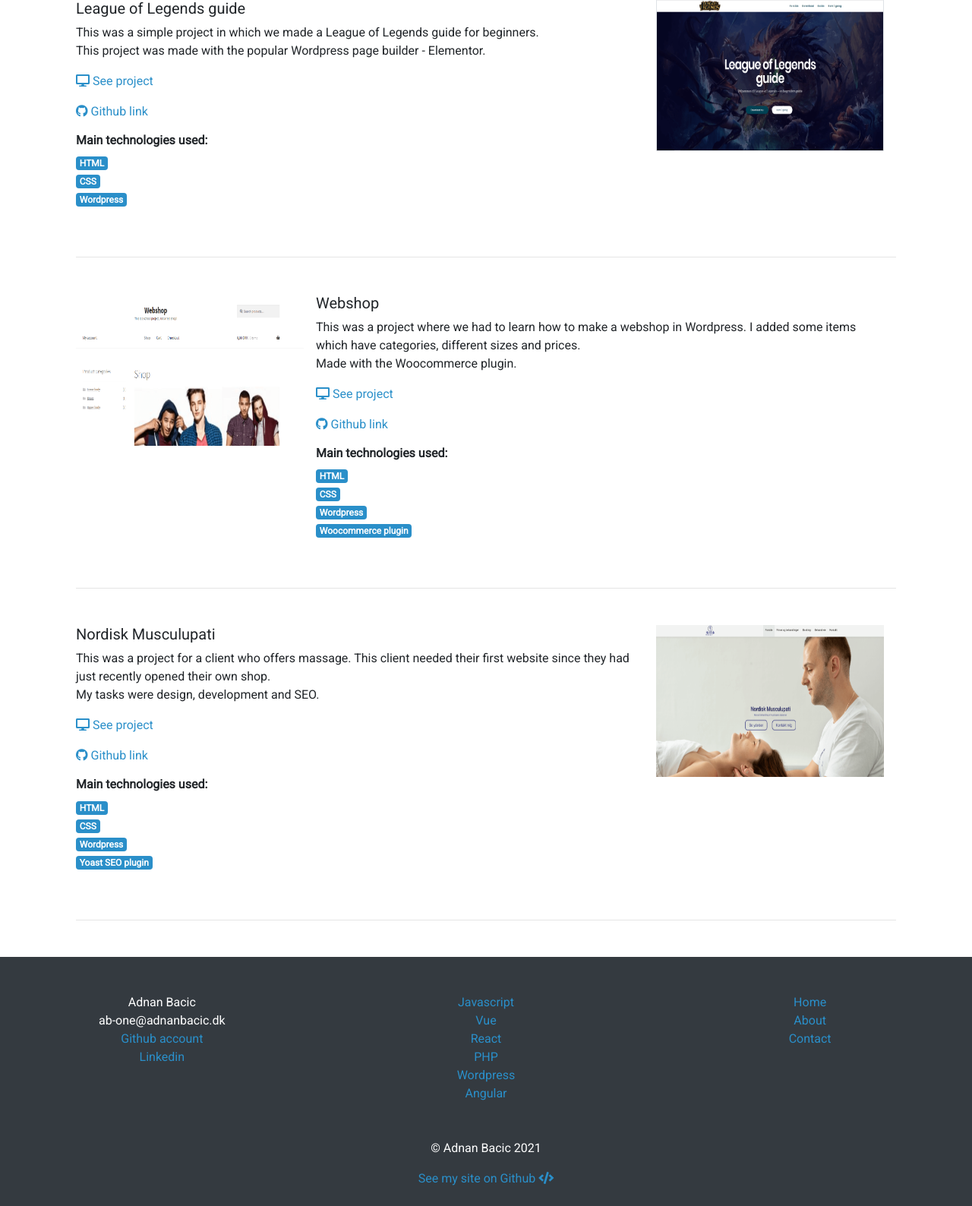
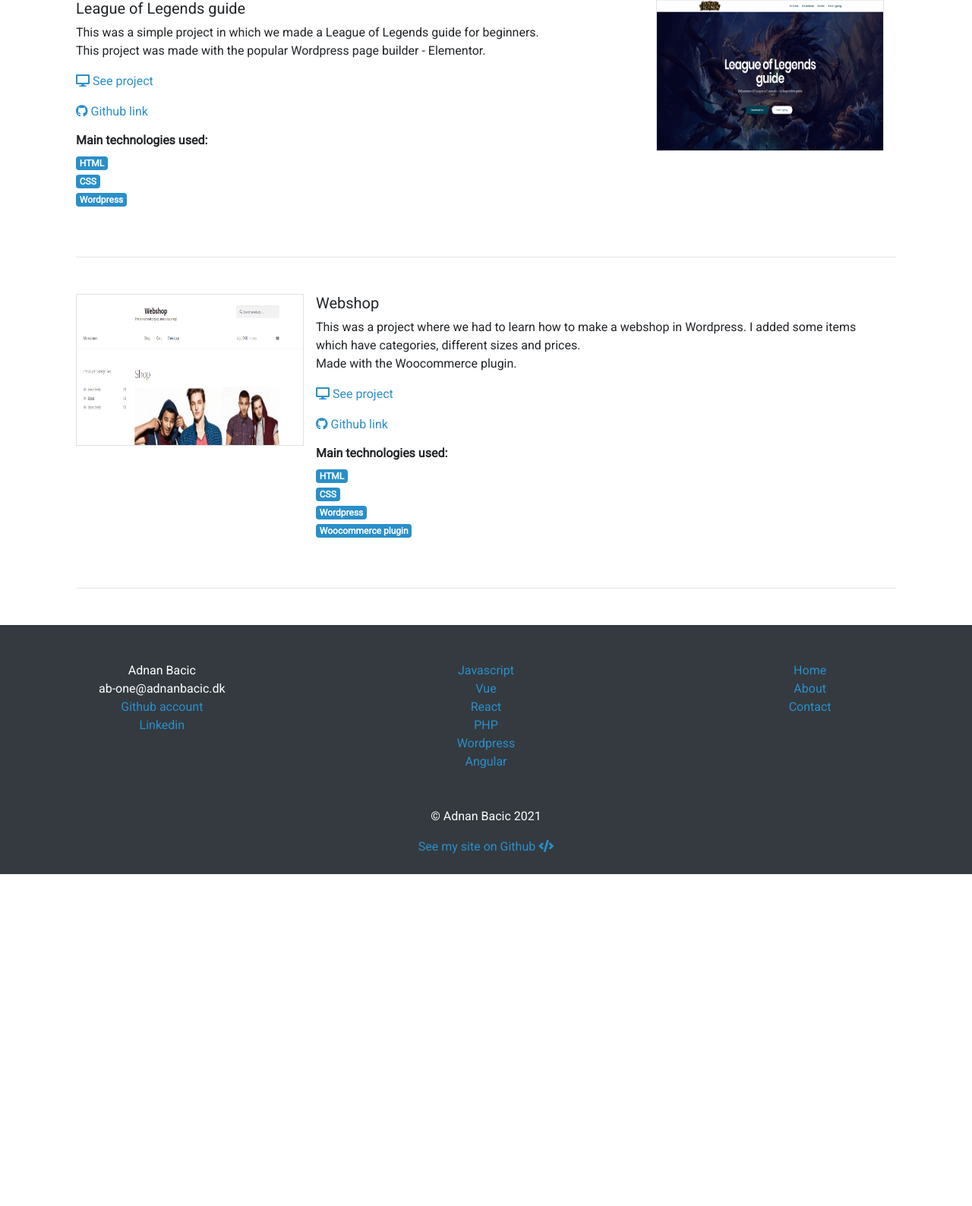
Before and after one commit to Adnan-Bacic/adnanbacic.dk, a PHP site: page /wordpress.php in a window 1280 px wide. Shown: the part 650-2238 px from the top of the page at 76% size. After the commit the page ends 1801 px from the top, so only its background shows below. Run offline with PHP 8.4, Linux system fonts and the light colour scheme; some libraries are stand-ins or nearby versions.

Commit message:
moved nordiskmusculupati from wordpress to vue.

```diff
--- a/src/wordpress.php
+++ b/src/wordpress.php
@@ -61,7 +61,7 @@
 
 			<div class="media">
 				<a href="http://adnanbacic.dk/folders/wordpress/webshop/" target="_blank">
-						<img src="images/webshop-thumbnail.png" width="300" height="200" class="align-self-start mr-3" alt="wordpress webshop">
+						<img src="images/webshop-thumbnail.png" width="300" height="200" class="align-self-start mr-3 border" alt="wordpress webshop">
 					</a>
 				<div class="media-body mr-3 m-0">
 					<h5 class="mt-0">Webshop</h5>
@@ -93,39 +93,6 @@
 
 			<hr class="mb-5 mt-5">
 
-			<div class="media">
-				<div class="media-body mr-3 m-0">
-					<h5 class="mt-0">Nordisk Musculupati</h5>
-					<p>This was a project for a client who offers massage. This client needed their first website since they had just recently opened their own shop.
-					<br>My tasks were design, development and SEO.</p>
-					<p>
-						<a class="link" href="https://nordiskmusculupati.dk/" target="_blank" rel="noopener noreferrer"><i class="fas fa-desktop mr-1"></i>See project</a>
-					</p>
-					<p>
-						<a class="link" href="https://github.com/Adnan-Bacic/wordpress/tree/master/sem4-hovedopgave-wp" target="_blank" rel="noopener noreferrer"><i class="fab fa-github mr-1"></i>Github link</a>
-					</p>
-					<h6>Main technologies used:</h6>
-						<ul>
-							<li>
-								<span class="badge badge-primary">HTML</span>
-							</li>
-							<li>
-								<span class="badge badge-primary">CSS</span>
-							</li>
-							<li>
-								<span class="badge badge-primary">Wordpress</span>
-							</li>
-							<li>
-								<span class="badge badge-primary">Yoast SEO plugin</span>
-							</li>
-						</ul>
-				</div>
-				<a href="https://nordiskmusculupati.dk/" target="_blank">
-					<img src="images/nordiskmusculupati-thumbnail.png" width="300" height="200" class="align-self-start mr-3" alt="nordisk musculupati">
-				</a>
-			</div>
-
-			<hr class="mb-5 mt-5">
 		</div>
 		</main>
 	</section>
```
Also changed, not shown: src/vue.php (+32 -0 lines), src/images/nordiskmusculupati-thumbnail.png.
